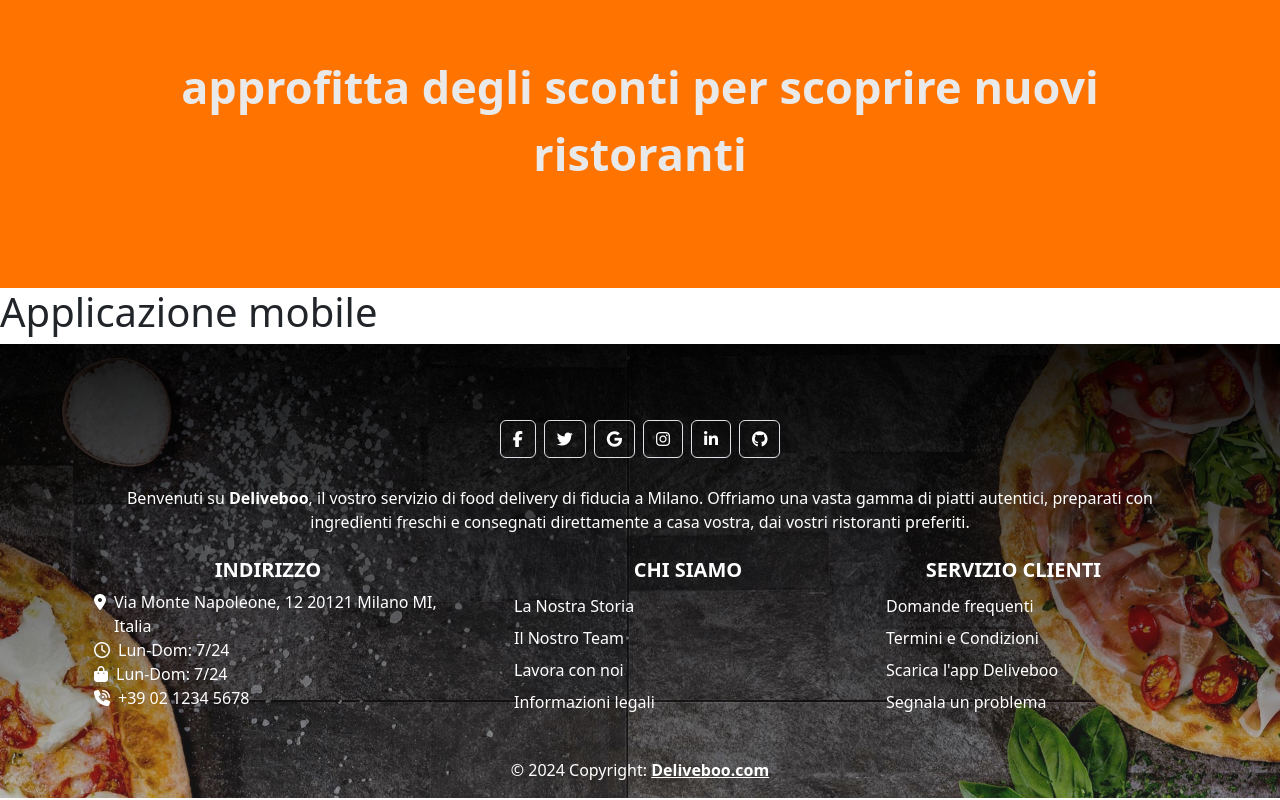
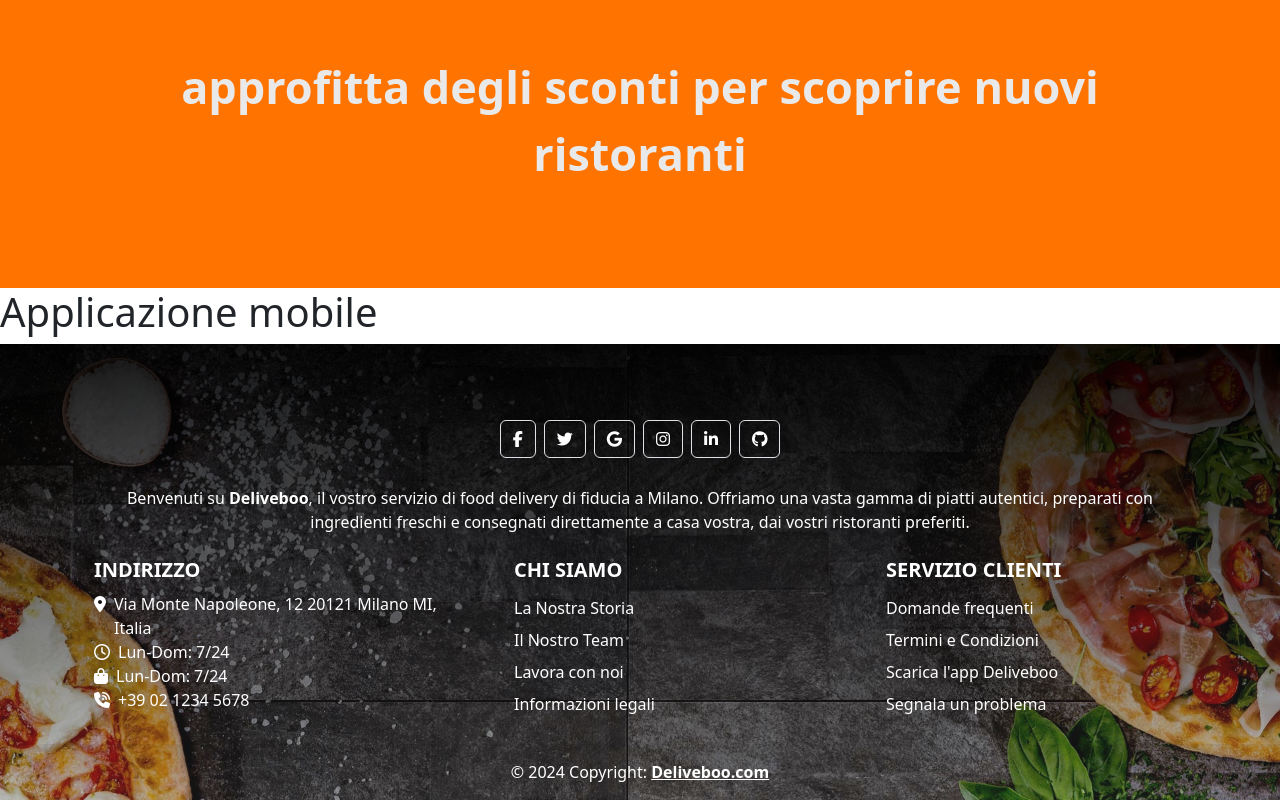
Before and after one commit to Jomar-Navarro/vue-deliveboo, a Vue app: page / in a window 1280 px wide. Shown: the part 3603-4403 px from the top of the page. Built offline with nearby package versions, Linux system fonts and the light colour scheme; no server answers; a web font is replaced by a local one.

Commit message:
[fix] footer title

```diff
--- a/src/components/Footer.vue
+++ b/src/components/Footer.vue
@@ -170,6 +170,10 @@
 			text-decoration: underline white;
 		}
 	}
+	h5 {
+		text-align: start;
+		margin-bottom: 10px;
+	}
 }
 
 
--- a/src/components/Header.vue
+++ b/src/components/Header.vue
@@ -77,7 +77,7 @@
 
 		<!-- menu a comparsa in mobile view -->
 		<nav
-			class="font_ nav nav_hidden d-md-none flex-column"
+			class="font_ nav nav_hidden d-md-none flex-column z-3 position-relative"
 			:class="{ 'menu-open': isMenuOpen, 'menu-closed': !isMenuOpen }"
 		>
 			<ul class="nav-list list-unstyled text-center m-0">
```
